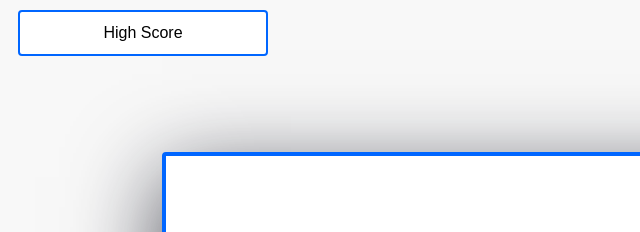
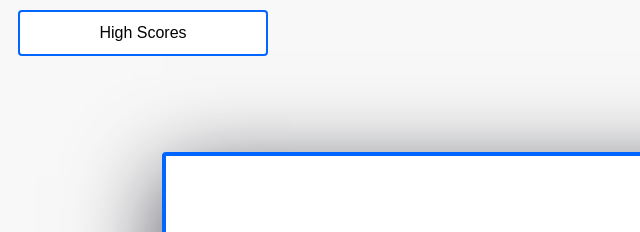
Before and after one commit to j-faust/api-module-challenge, a plain HTML site: page index.html in a window 1280 px wide. Shown: the top 232 px of the page, 0-640 px from the left. Drawn offline with Linux system fonts and the light colour scheme.

```diff
--- a/index.html
+++ b/index.html
@@ -15,7 +15,7 @@
         <!-- Div with id to diplay the high scores of the user in a modal -->
         <div id="high-score">
             <div id="high-score-content">
-                <button type="button" id="btn-hs" class="button" onclick="getHighScore()">High Score</button>
+                <button type="button" id="btn-hs" class="button" onclick="getHighScore()">High Scores</button>
                 <div id="hs-popup" class="hs-main-container">
                     <div id="high-score-modal-scores" class="hs-child-content">
                         <span class="close-modal-box" onclick="closeModal()">&times;</span>
```
Also changed, not shown: assets/script.js (+4 -4 lines), 1 other file.
